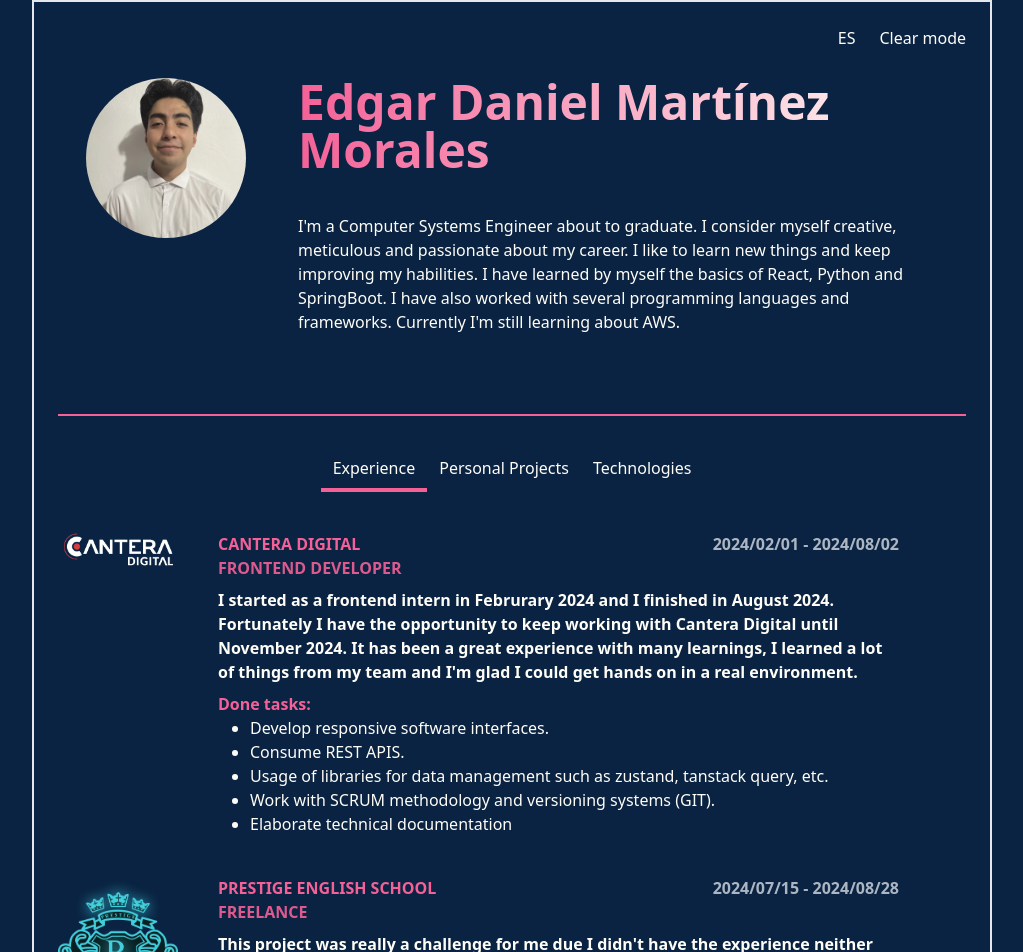
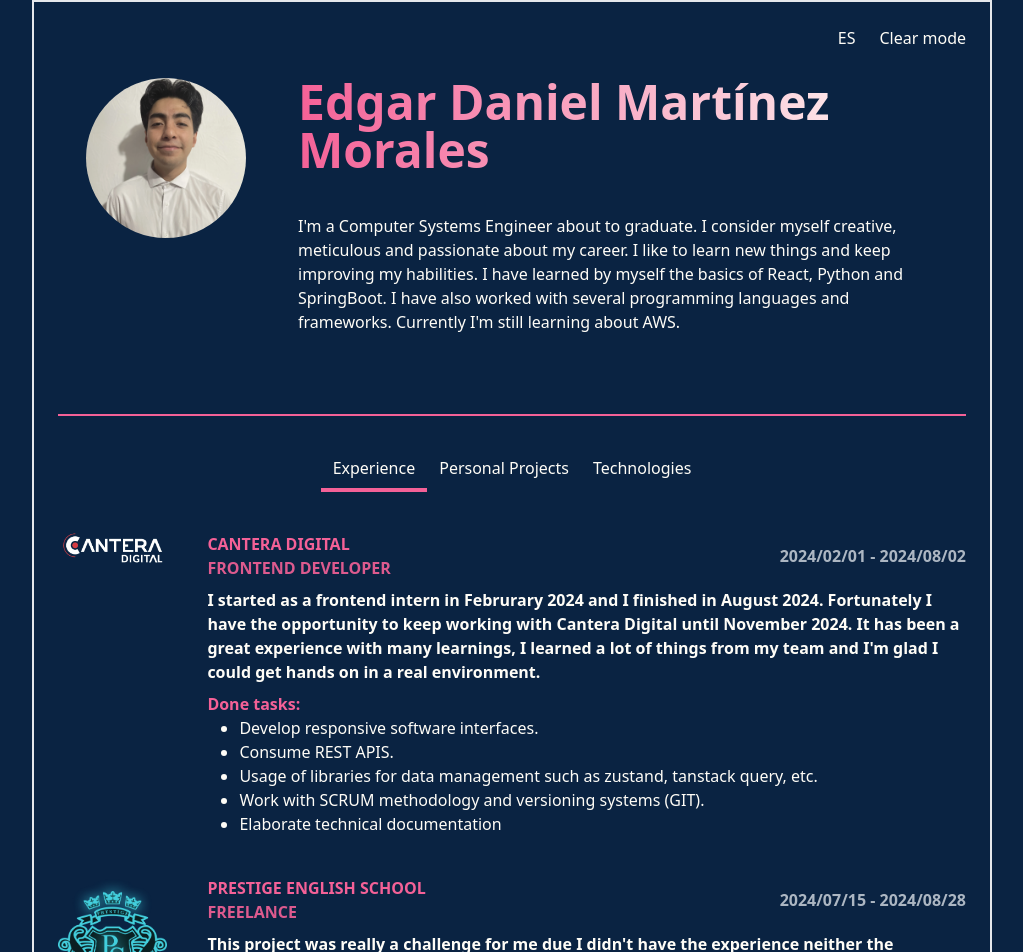
Before and after one commit to DanielMMITM/portfolio, a React (Vite) app: page / in a window 1280 px wide. Shown: the top 952 px of the page, without its empty margins (128-1151 px from the left). Built offline with nearby package versions, Linux system fonts and the light colour scheme; the HTML template or start-up script is replaced by a standard one.

Commit message:
Update - update mobile design and use full width

```diff
--- a/src/components/Tabs/Experience.tsx
+++ b/src/components/Tabs/Experience.tsx
@@ -22,9 +22,9 @@ export const Experience = () => {
           }
         />
       </a>
-      <div className="flex flex-col ml-10 basis-9/12">
-        <div className="flex flex-col lg:flex-row">
-          <div className="flex flex-col">
+      <div className="flex flex-col ml-10 basis-11/12">
+        <div className="flex flex-col md:flex-row md:items-center">
+          <div className="flex flex-col basis-6/12">
             <h1 className="dark:text-secondary text-secondaryLight font-bold">
               {data.employer}
             </h1>
@@ -32,7 +32,7 @@ export const Experience = () => {
               {data.jobTitle}
             </h2>
           </div>
-          <h3 className="opacity-70 dark:text-slate-100 text-slate-900 font-semibold lg:ml-auto">{`${formatDate(data.startDate)} - ${formatDate(data.endDate)}`}</h3>
+          <h3 className="opacity-70 dark:text-slate-100 text-slate-900 font-semibold md:ml-auto">{`${formatDate(data.startDate)} - ${formatDate(data.endDate)}`}</h3>
         </div>
         <p className="font-semibold my-2">
           {english ? data.descEn : data.descES}
--- a/src/output.css
+++ b/src/output.css
@@ -710,6 +710,18 @@ video {
   width: 100%;
 }
 
+.w-20 {
+  width: 5rem;
+}
+
+.w-\[30rem\] {
+  width: 30rem;
+}
+
+.w-5 {
+  width: 1.25rem;
+}
+
 .min-w-\[30dvw\] {
   min-width: 30dvw;
 }
@@ -720,6 +732,34 @@ video {
 
 .basis-9\/12 {
   flex-basis: 75%;
+}
+
+.basis-3\/12 {
+  flex-basis: 25%;
+}
+
+.basis-1\/12 {
+  flex-basis: 8.333333%;
+}
+
+.basis-2\/12 {
+  flex-basis: 16.666667%;
+}
+
+.basis-10\/12 {
+  flex-basis: 83.333333%;
+}
+
+.basis-11\/12 {
+  flex-basis: 91.666667%;
+}
+
+.basis-6\/12 {
+  flex-basis: 50%;
+}
+
+.basis-7\/12 {
+  flex-basis: 58.333333%;
 }
 
 .-translate-y-1\/2 {
@@ -1172,6 +1212,10 @@ video {
 }
 
 @media (min-width: 600px) {
+  .sm\:ml-auto {
+    margin-left: auto;
+  }
+
   .sm\:flex-row {
     flex-direction: row;
   }
@@ -1182,6 +1226,10 @@ video {
 
   .sm\:items-start {
     align-items: flex-start;
+  }
+
+  .sm\:items-center {
+    align-items: center;
   }
 
   .sm\:justify-start {
@@ -1213,6 +1261,10 @@ video {
 
   .md\:flex-col {
     flex-direction: column;
+  }
+
+  .md\:items-center {
+    align-items: center;
   }
 
   .md\:justify-end {
```
